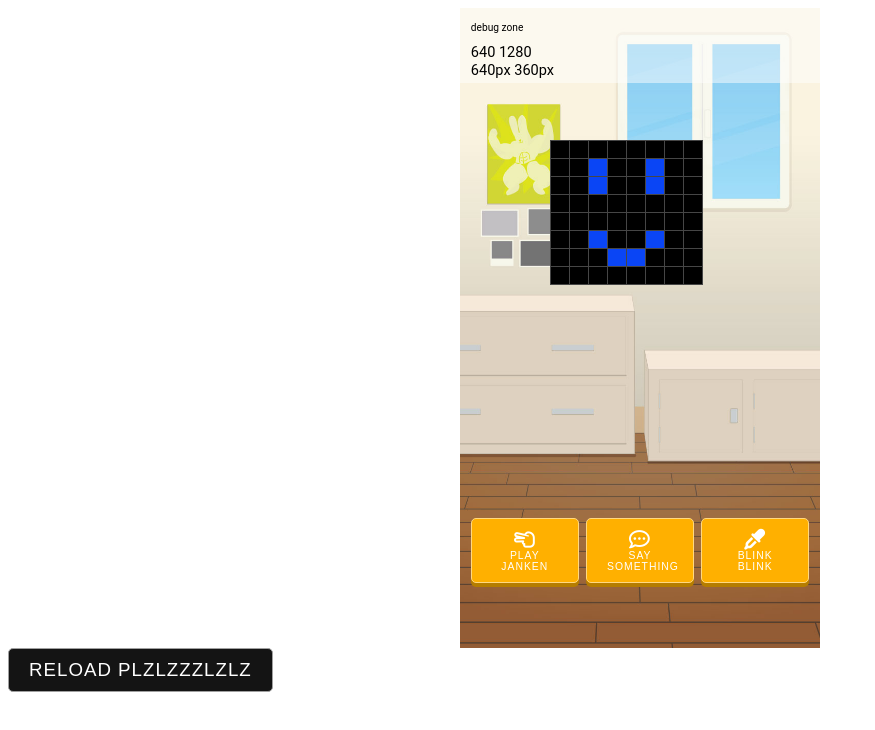
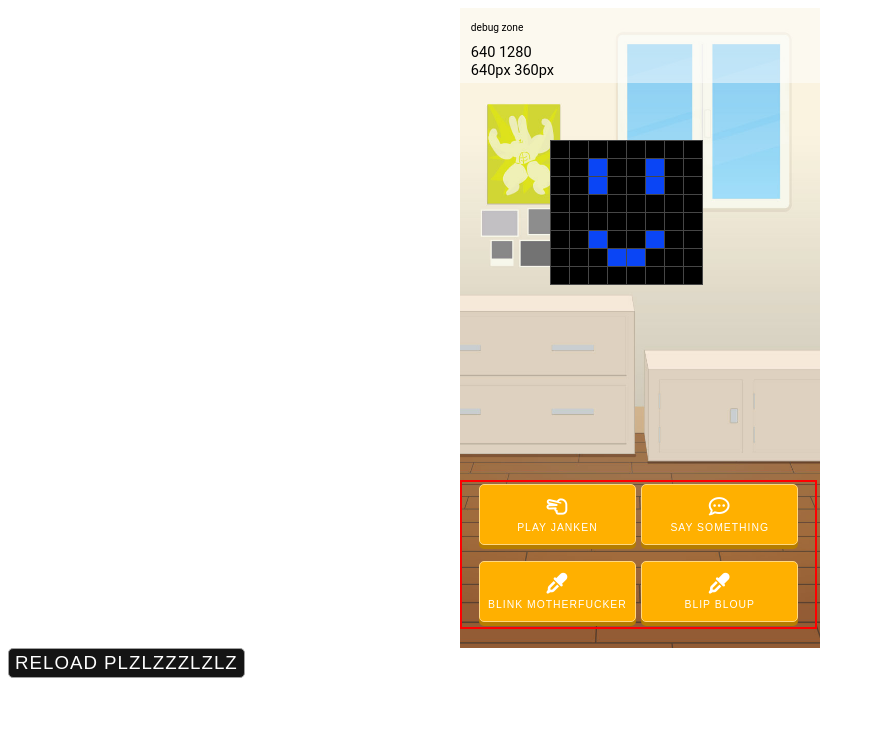
Before and after one commit to Edgyz/smapon, a plain HTML site: page tests.html in a window 1280 px wide. Shown: the whole page, without its empty margins (0-875 px from the left). Drawn offline with nearby package versions, Linux system fonts and the light colour scheme.

Commit message:
added auto resizing and positioning of menu

```diff
--- a/script.js
+++ b/script.js
@@ -233,6 +233,7 @@ function init() {
   // }
 
 }
+window.onresize = checkScreenSize;
 
 function checkScreenSize(){
   var windowWidth = document.documentElement.clientWidth;
@@ -243,6 +244,12 @@ function checkScreenSize(){
     debugMode(windowHeight + ' ' + windowWidth);
   mainContent.style.width=(windowHeight/SmaponWindowRatio);
   mainContent.style.height=windowHeight;
+
+          document.getElementById('menudiv').style.width=(windowHeight/SmaponWindowRatio)*0.97;
+            document.getElementById('menudiv').style.top=windowHeight*0.75;
+              document.getElementById('menudiv').style.height=windowHeight*0.22;
+                document.getElementById('buttonline1').style.height=windowHeight*0.12;
+                  document.getElementById('buttonline2').style.height=windowHeight*0.12;
 
     debugMode(' <br>'+mainContent.style.height + ' ' + mainContent.style.width);
 }
@@ -318,7 +325,7 @@ Smapon.create.prototype.createGrid = function() {
 
 
 
-  Smapon.create.prototype.createMenu = function(){
+  Smapon.create.prototype.saySomethingText = function(){
 
 };
 
--- a/style.css
+++ b/style.css
@@ -30,7 +30,7 @@ button {
   background-color : rgb(20, 20, 20);
   text-transform   : uppercase;
   margin-bottom  : 10px;
-  padding        : 10px 20px;
+  padding        : 3px 6px;
   border-radius  : 5px;
   font-size      : 0.9em;
   font-weight    : 300;
--- a/tests.html
+++ b/tests.html
@@ -19,6 +19,7 @@
       padding:1% 3%;
       margin:auto;
       font-size: 0.7em;
+      text-align: left;
 
     }
     #mainContent {
@@ -28,6 +29,7 @@
       background-image: url(bg.jpg);
 
       background-size: 100% 100%;
+      text-align: center;
     }
 
 
@@ -58,23 +60,48 @@
     }
 
     #menudiv {
-      width:100%;
-      height:20%;
-      margin:120% 2% 0 2%;
+
+      padding:2px 2px;
+      position:absolute;
+      border:2px red solid;
+      margin:auto;
+
     }
     #menudiv button {
-      display:block;
-      width:30%;
-      float:left;
+      height:80%;
+      padding-top: 4px;
+      padding-bottom: 4px;
+      width:45%;
+      min-width:auto;
       font-size: 0.5em;
-      margin: 1%;
+      margin-left: auto;
+      margin-right: auto;
       background-color:rgb(255, 176, 0);
-      text-align: center;
       border:1px solid rgb(255, 216, 129);
       box-shadow: 0 4px 0 0 rgb(181, 125, 0);
 
     }
 
+
+
+    .fa {
+      margin-bottom:5px;
+    }
+    #talkingdiv {
+      visibility: hidden;
+      background-color: #ffffff;
+      border-radius: 10px;
+      border: 1px rgb(127, 125, 122) solid;
+      position:absolute;
+      padding:2px 10px;
+
+      text-align: left;
+    }
+
+    #talkingdiv p {
+      font-size: 0.8em;
+      color:rgb(63, 64, 64);
+    }
   </style>
 
 
@@ -90,7 +117,19 @@
     <div id="toucharea">
 
     </div>
+
+
     <div id="menudiv">
+
+              <div id="talkingdiv">
+                <p>
+                   Hi! I'm smapon! I love you and I'm your best friend!
+                </p>
+              </div>
+
+
+        <div id="buttonline1">
+
           <button>
           <i class="fa fa-hand-scissors-o fa-2x" aria-hidden="true"></i>
           <br />
@@ -101,15 +140,27 @@
           <i class="fa fa-commenting-o fa-2x" aria-hidden="true"></i>
             <br />
             Say Something
+          </button>
 
+
+          </div>
+          <div id="buttonline2">
+
+                      <button>
+                      <i class="fa fa-eyedropper fa-2x" aria-hidden="true"></i>
+                        <br />
+                        Blink motherfucker
                       </button>
                     <button>
                     <i class="fa fa-eyedropper fa-2x" aria-hidden="true"></i>
                       <br />
-            Blink Blink
+                      Blip Bloup
 
                     </button>
+
                   </div>
+    </div>
+
     <div id="tablediv">
     </div>
 
```
Lines whose indentation alone changed are shown as unchanged.
